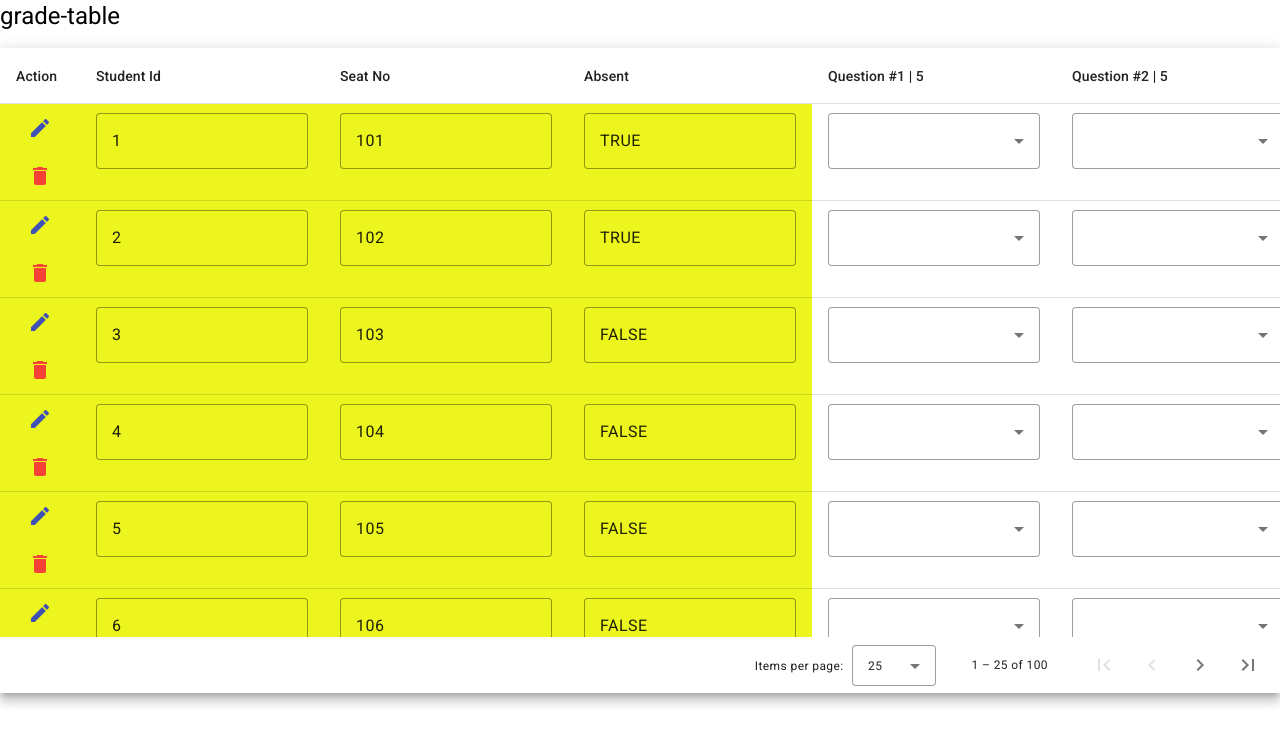
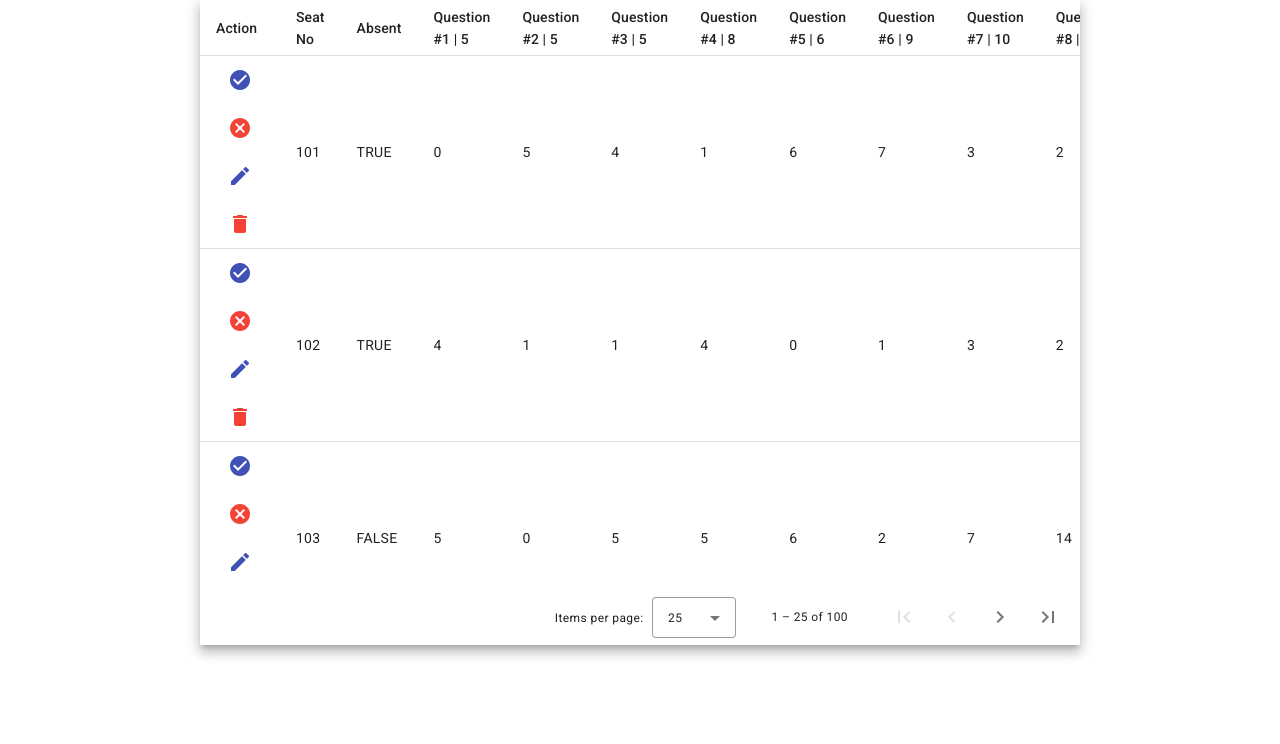
Before and after one commit to manishsharma1992/grade-table, an Angular app: page / in a window 1280 px wide. Shown: the top 744 px of the page. Built offline with nearby package versions, Linux system fonts and the light colour scheme.

Commit message:
Updated the code

```diff
--- a/src/app/app.component.html
+++ b/src/app/app.component.html
@@ -1,3 +1,3 @@
 <router-outlet></router-outlet>
-<offee-datatable [title]="title" [datasource]="datasource" [columns]="columns"></offee-datatable>
+<offee-datatable [title]="title" [datastore]="datasource" [columns]="columns"></offee-datatable>
 <!-- <offee-reusable-table></offee-reusable-table> -->
--- a/src/app/shared/components/datatable/datatable.component.html
+++ b/src/app/shared/components/datatable/datatable.component.html
@@ -1,109 +1,58 @@
-<h1>{{title}}</h1>
-<div class="container-fluid">
-    <section class="example-container mat-elevation-z8" tabindex="0">
-        <form [formGroup]="gridForm" autocomplete="off">
-            <ng-container formArrayName="gridRows">
-                <table mat-table [dataSource]="gridData" class="mat-elevation-z8">
+<div class="container mat-elevation-z8">
+    <table mat-table [dataSource]="gridData">
        <ng-container matColumnDef="action" [sticky]="true">
-                        <th mat-header-cell *matHeaderCellDef> Action </th>
-                        <td mat-cell *matCellDef="let element; let i = index" [formGroup]="element">
-                            <button mat-icon-button class="material-icons app-toolbar-menu save-button"
-                                matTooltip="Save Changes" color="primary"
-                                *ngIf="!gridForm.get('gridRows')?.value[i].isEditable">
+          <th mat-header-cell *matHeaderCellDef>Action</th>
+          <td mat-cell *matCellDef="let element; let i = index">
+             <button
+                mat-icon-button
+                class="material-icons app-toolbar-menu save-button"
+                matTooltip="Save Changes"
+                color="primary"
+                >
                 <mat-icon>check_circle</mat-icon>
              </button>
-
-                            <button mat-icon-button class="material-icons app-toolbar-menu cancel-button"
-                                matTooltip="Cancel Changes" color="warn"
-                                *ngIf="!gridForm.get('gridRows')?.value[i].isEditable">
+             <button
+                mat-icon-button
+                class="material-icons app-toolbar-menu cancel-button"
+                matTooltip="Cancel Changes"
+                color="warn"
+                >
                 <mat-icon>cancel</mat-icon>
              </button>
-
-                            <button mat-icon-button class="material-icons app-toolbar-menu save-button"
-                                matTooltip="Edit" color="primary"
-                                *ngIf="gridForm.get('gridRows')?.value[i].isEditable"
-                                (click)="editGridForm(gridForm, i)">
+             <button
+                mat-icon-button
+                class="material-icons app-toolbar-menu save-button"
+                matTooltip="Edit"
+                color="primary"
+                >
                 <mat-icon>edit</mat-icon>
              </button>
-
-                            <button mat-icon-button class="material-icons app-toolbar-menu delete-button"
-                                matTooltip="Delete" color="warn"
-                                *ngIf="gridForm.get('gridRows')?.value[i].isEditable">
+             <button
+                mat-icon-button
+                class="material-icons app-toolbar-menu delete-button"
+                matTooltip="Delete"
+                color="warn"
+                >
                 <mat-icon>delete</mat-icon>
              </button>
           </td>
        </ng-container>
-                    <ng-container *ngFor="let column of columns">
-                        <ng-container *ngIf="column.isSticky; else displayNormalColumn">
-                            <ng-container matColumnDef="{{column.colValue}}" [sticky]="true">
-                                <th mat-header-cell *matHeaderCellDef>{{column.colDisplayValue}}</th>
-                                <td mat-cell *matCellDef="let element; let i = index" [formGroup]="element">
-                                    <ng-container *ngIf="!column.isEditable; else editableField">
-                                        <mat-form-field appearance="outline">
-                                            <input matInput  type="text"
-                                                formControlName="{{column.colValue}}" [readonly]="true"
-                                                placeholder="{{column.colValue}}" />
-                                        </mat-form-field>
-                                    </ng-container>
-                                    <ng-template #editableField>
-                                        <ng-container *ngIf="column.colDataType !== 'list'; else editableComboboxField">
-                                            <mat-form-field appearance="outline">
-                                                <input matInput type="text"
-                                                    formControlName="{{column.colValue}}"
-                                                    placeholder="{{column.colValue}}" />
-                                            </mat-form-field>
-                                        </ng-container>
-                                        <ng-template #editableComboboxField>
-                                            <mat-form-field appearance="outline">
-                                                <mat-select formControlName="{{column.colValue}}">
-                                                    <ng-container *ngFor="let item of getGridFormDropdownList(column)"></ng-container>
-                                                </mat-select>
-                                            </mat-form-field>
-                                        </ng-template>
-                                    </ng-template>
-                                </td>
-                            </ng-container>
-                        </ng-container>
-                        <ng-template #displayNormalColumn>
-                            <ng-container matColumnDef="{{column.colValue}}">
-                                <th mat-header-cell *matHeaderCellDef>{{column.colDisplayValue}}</th>
-                                <td mat-cell *matCellDef="let element; let i = index" [formGroup]="element">
-                                    <ng-container *ngIf="!column.isEditable; else editableField">
-                                        <mat-form-field appearance="outline">
-                                            <input matInput  type="text"
-                                                formControlName="{{column.colValue}}" [readonly]="true"
-                                                placeholder="{{column.colValue}}" />
-                                        </mat-form-field>
-                                    </ng-container>
-                                    <ng-template #editableField>
-                                        <ng-container *ngIf="column.colDataType !== 'list'; else editableComboboxField">
-                                            <mat-form-field appearance="outline">
-                                                <input matInput type="text"
-                                                    formControlName="{{column.colValue}}"
-                                                    placeholder="{{column.colValue}}" />
-                                            </mat-form-field>
-                                        </ng-container>
-                                        <ng-template #editableComboboxField>
-                                            <mat-form-field appearance="outline">
-                                                <mat-select formControlName="{{column.colValue}}">
-                                                    <ng-container *ngFor="let item of getGridFormDropdownList(column)">
-                                                        <mat-option value="item">{{item}}</mat-option>
-                                                    </ng-container>
-                                                </mat-select>
-                                            </mat-form-field>
-                                        </ng-template>
-                                    </ng-template>
-                                </td>
-                            </ng-container>
-                        </ng-template>
+       <ng-container
+       matColumnDef="{{ column.colValue }}"
+       [sticky]="column.isSticky"
+       *ngFor="let column of columns"
+       >
+       <th mat-header-cell *matHeaderCellDef>{{ column.colDisplayValue }}</th>
+       <td mat-cell *matCellDef="let element">{{ element[column.colValue] }}</td>
        </ng-container>
        <tr mat-header-row *matHeaderRowDef="colValues; sticky: true"></tr>
-                    <tr mat-row *matRowDef="let row; columns: colValues;"></tr>
+       <tr mat-row *matRowDef="let row; columns: colValues"></tr>
     </table>
-            </ng-container>
-        </form>
-        <mat-paginator class="mat-paginator-sticky" [pageSizeOptions]="[25, 50, 100]" showFirstLastButtons
-            aria-label="Select page">
-        </mat-paginator>
-    </section>
+    <div class="sticky-paginator">
+       <mat-paginator
+          fixed
+          [pageSizeOptions]="[25, 50, 100]"
+          showFirstLastButtons
+          ></mat-paginator>
     </div>
+ </div>
--- a/src/app/shared/components/datatable/datatable.component.scss
+++ b/src/app/shared/components/datatable/datatable.component.scss
@@ -1,47 +1,12 @@
-// @media only screen and (min-device-width: 800px) and (max-device-width: 480px) {
-//   .example-container {
-//     overflow: auto;
-//   }
-// }
-
-.example-container {
+.container {
+  margin: auto;
+  max-width: calc(100vw - 400px);
   max-height: calc(100vh - 155px);
   overflow: auto;
 }
 
-
-  table {
-    width: 800px;
-  }
-
-  td.mat-column-star {
-    width: 20px;
-    padding-right: 8px;
-  }
-
-  th.mat-column-position, td.mat-column-position {
-    padding-left: 8px;
-  }
-
-  .mat-mdc-table-sticky {
-    background: rgb(236, 245, 30);
-    opacity: 1;
-  }
-
-  .mat-form-field-appearance-outline .mat-form-field-outline {
-    color: rgb(255, 255, 255);
-    /* background-color: white; */
-  }
-
-  .mat-paginator-sticky {
-    bottom: 0px;
-    position: sticky;
-    z-index: 10;
-  }
-
-  .mat-footer-row,
-.mat-header-row,
-.mat-row {
-    display: inline-flex;
-    min-width: 100%;
+.sticky-paginator {
+  position: sticky;
+  bottom: 0;
+  z-index: 10;
 }
--- a/src/app/shared/components/datatable/datatable.component.ts
+++ b/src/app/shared/components/datatable/datatable.component.ts
@@ -11,7 +11,7 @@ import { MatTableDataSource } from '@angular/material/table';
 export class DatatableComponent implements OnChanges {
 
 
-  @Input() datasource!: any[];
+  @Input() datastore!: any[];
   @Input() columns!: any[];
   @Input() title: string = "";
 
@@ -24,19 +24,21 @@ export class DatatableComponent implements OnChanges {
   constructor(public formBuilder: FormBuilder) { }
 
   ngOnChanges(changes: SimpleChanges): void {
-    this.datasource = changes['datasource'].currentValue;
+    this.datastore = changes['datastore'].currentValue;
+    this.gridData = new MatTableDataSource<any>(this.datastore);
     this.colValues = [];
     this.colValues.push('action');
     this.columns = changes['columns'].currentValue;
-    this.columns.forEach(column => {
+    this.columns.filter(column => (column.isHidden !== true)).forEach(column => {
       this.colValues = [...this.colValues, column.colValue]
     });
 
-    this.gridForm = this.formBuilder.group({
-      gridRows: this.formBuilder.array(this.datasource.map((ele: any) => this.createGridFormGroup(ele)))
-    });
-    this.gridData = new MatTableDataSource<any>((this.gridForm.get('gridRows') as FormArray).controls);
+    // this.gridForm = this.formBuilder.group({
+    //   gridRows: this.formBuilder.array(this.datastore.map((ele: any) => this.createGridFormGroup(ele)))
+    // });
+    // this.gridData = new MatTableDataSource<any>((this.gridForm.get('gridRows') as FormArray).controls);
     this.gridData.paginator = this.paginator;
+
   }
 
   createGridFormGroup(ele: any): any {
```
Lines whose indentation alone changed are shown as unchanged.
